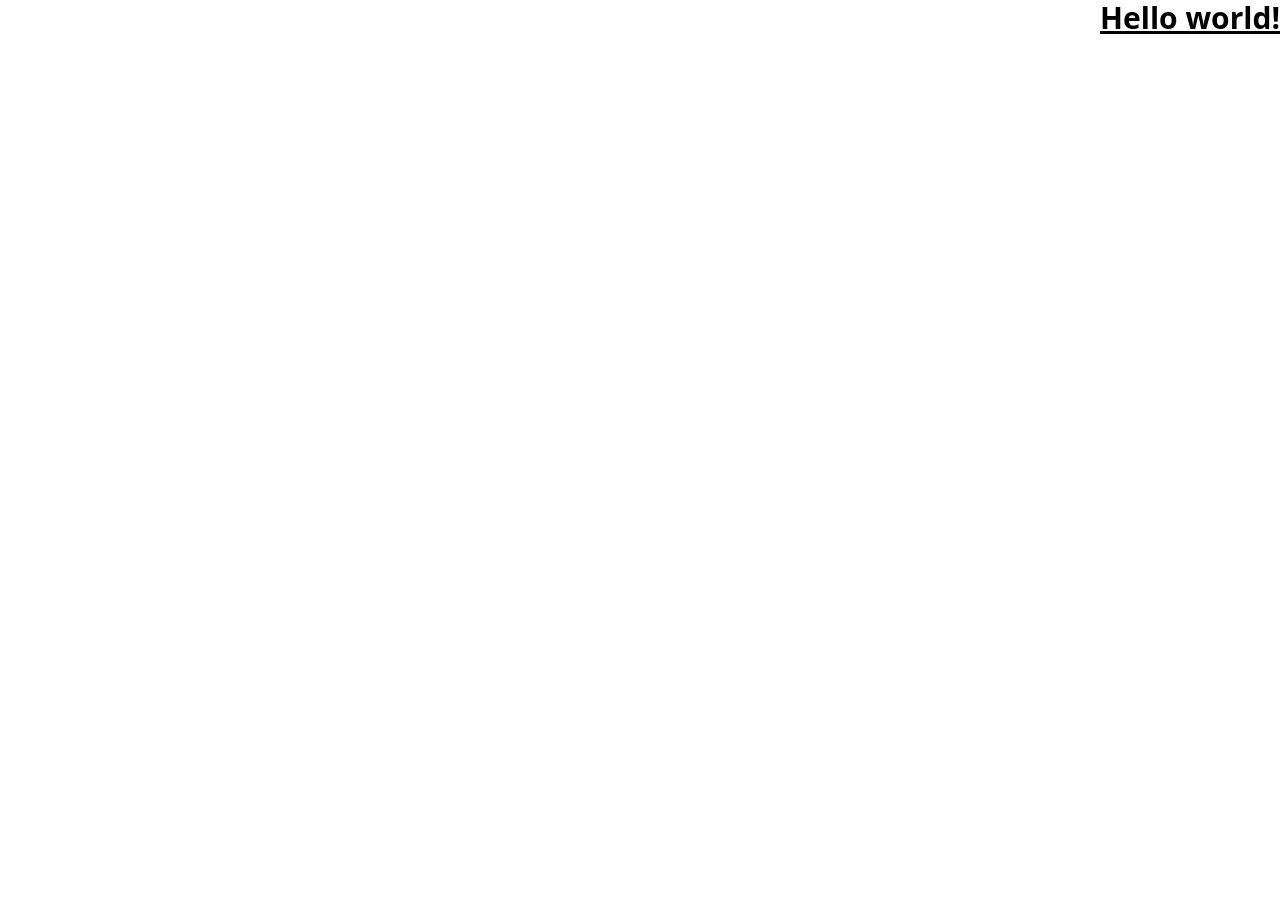
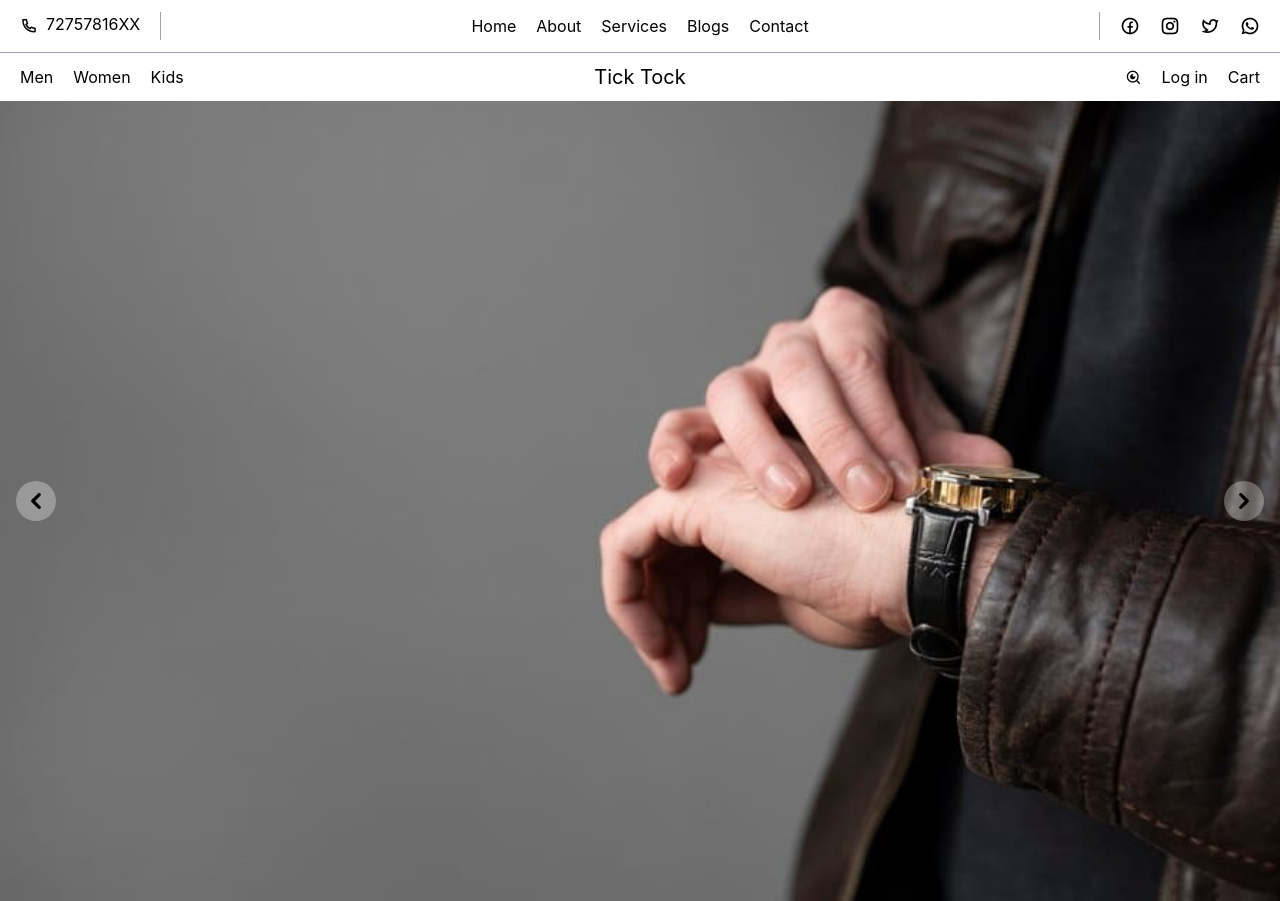
Before and after one commit to iamark07/PHP-Watcg-E-Commerce-Website, a PHP site: page / in a window 1280 px wide. Before the commit the page is almost empty. Before the commit the page ends 34 px from the top, so only its background shows below. Run offline with PHP 8.4, Linux system fonts and the light colour scheme; some libraries are stand-ins or nearby versions.

Commit message:
update all files

```diff
--- a/index.html
+++ b/index.html
@@ -1,22 +1,171 @@
 <!DOCTYPE html>
 <html lang="en">
+
 <head>
     <meta charset="UTF-8">
     <meta name="viewport" content="width=device-width, initial-scale=1.0">
 
     <!-- css link -->
     <link rel="stylesheet" href="assets/css/style.css">
+
     <!-- tailwind css link -->
     <link rel="stylesheet" href="tailwind_config/tailwind_output.css">
+
+    <!-- flowbite tailwind css cdn -->
+    <link href="https://cdnjs.cloudflare.com/ajax/libs/flowbite/2.3.0/flowbite.min.css" rel="stylesheet" />
+
+    <!-- rimix icon cdn link -->
+    <link href="https://cdn.jsdelivr.net/npm/remixicon@4.3.0/fonts/remixicon.css" rel="stylesheet"/>
+
     <title>Wacth E-Commerce</title>
 </head>
+
 <body>
+    <main>
+        <header>
+            <div class="sub_header hidden md:flex justify-between px-5 py-3 border-gray-400 border-solid border-b relative">
+                <div class="mobile_no flex gap-2 pe-5  border-gray-400 border-solid border-e">
+                    <i class="ri-phone-line text-lg flex gap-2 items-center"></i>
+                    <p>72757816XX</p>
+                </div>
+                <nav class="absolute top-1/2 left-1/2 -translate-x-1/2 -translate-y-1/2">
+                    <ul class="flex gap-5">
+                        <li class="text-black"><a href="#">Home</a></li>
+                        <li class="text-black"><a href="#">About</a></li>
+                        <li class="text-black"><a href="#">Services</a></li>
+                        <li class="text-black"><a href="#">Blogs</a></li>
+                        <li class="text-black"><a href="#">Contact</a></li>
+                    </ul>
+                </nav>
+                <div class="social_icon flex gap-5 ps-5 border-gray-400 border-solid border-s">
+                    <a href="#"><i class="ri-facebook-circle-line text-xl"></i></a>
+                    <a href="#"><i class="ri-instagram-line text-xl"></i></a>
+                    <a href="#"><i class="ri-twitter-line text-xl"></i></a>
+                    <a href="#"><i class="ri-whatsapp-line text-xl"></i></a>
+                </div>
+            </div>
+            <div class="main_header flex justify-between items-center px-5 py-3 lg:px-5 lg:py-5 bg-white md:relative">
+                <nav class="hidden md:block">
+                    <ul class="flex gap-5">
+                        <li class="text-black"><a href="#">Men</a></li>
+                        <li class="text-black"><a href="#">Women</a></li>
+                        <li class="text-black"><a href="#">Kids</a></li>
+                    </ul>
+                </nav>
+                <div class="logo md:absolute md:top-1/2 md:left-1/2 md:-translate-x-1/2 md:-translate-y-1/2">
+                    <h2 class="text-black text-xl md:text-2xl">Tick Tock</h2>
+                </div>
+                <div class="user_section hidden md:block">
+                    <ul class="flex gap-5">
+                        <li class="text-black cursor-pointer"><i class="ri-search-eye-line"></i></li>
+                        <li class="text-black cursor-pointer">Log in</li>
+                        <li class="text-black cursor-pointer">Cart</li>
+                    </ul>
+                </div>
+                <div class="menu_icon md:hidden flex gap-5">
+                    <i class="ri-search-eye-line text-2xl"></i>
+                    <i class="open_menu ri-menu-fold-2-line text-2xl"></i>
+                </div>
+                <div class="menu_slider absolute md:hidden left-0 top-0 bg-white z-50 w-full h-screen">
+                    <div class="menu_logo flex justify-between p-5">
+                        <div class="logo">
+                            <h2 class="text-black text-3xl">Tick Tock</h2>
+                        </div>
+                        <i class="close_menu ri-menu-unfold-2-line text-2xl"></i>
+                    </div>
+                    <nav class="mob_nav">
+                        <ul class="flex flex-col gap-5 p-5">
+                            <li class="text-black text-xl"><a href="#">Home</a></li>
+                            <li class="text-black text-xl"><a href="#">About</a></li>
+                            <li class="text-black text-xl"><a href="#">Services</a></li>
+                            <li class="text-black text-xl"><a href="#">Blogs</a></li>
+                            <li class="text-black text-xl"><a href="#">Contact</a></li>
+                            <li class="text-black text-xl cursor-pointer">Cart</li>
+                            <li class="text-black text-xl cursor-pointer">Log in</li>
+                        </ul>
+                    </nav>
+                    <nav>
+                        <ul class="flex flex-col p-5 gap-5 border-gray-400 border-solid border-t">
+                            <li class="text-black text-xl"><a href="#">Men</a></li>
+                            <li class="text-black text-xl"><a href="#">Women</a></li>
+                            <li class="text-black text-xl"><a href="#">Kids</a></li>
+                        </ul>
+                    </nav>
+                    <div class="user_section">
+                        <ul class="flex flex-col gap-5  border-gray-400 border-solid border-t">
 
+                        </ul>
+                    </div>
+                </div>
+            </div>
+        </header>
+        <section class="slider_container">
+            <div id="controls-carousel" class="relative w-full" data-carousel="static">
+                <!-- Carousel wrapper -->
+                <div class="relative h-screen overflow-hidden">
+                    <!-- Item 1 -->
+                    <div class="hidden duration-700 ease-in-out" data-carousel-item>
+                        <img src="assets/img/website banner/banner-1.jpg"
+                            class="absolute block object-cover h-screen w-full -translate-x-1/2 -translate-y-1/2 top-1/2 left-1/2" alt="...">
+                    </div>
+                    <!-- Item 2 -->
+                    <div class="hidden duration-700 ease-in-out" data-carousel-item="active">
+                        <img src="assets/img/website banner/banner-2.jpg"
+                            class="absolute block object-cover h-screen w-full -translate-x-1/2 -translate-y-1/2 top-1/2 left-1/2" alt="...">
+                    </div>
+                    <!-- Item 3 -->
+                    <div class="hidden duration-700 ease-in-out" data-carousel-item>
+                        <img src="assets/img/website banner/banner-3.jpg"
+                            class="absolute block object-cover h-screen w-full -translate-x-1/2 -translate-y-1/2 top-1/2 left-1/2" alt="...">
+                    </div>
+                    <!-- Item 4 -->
+                    <div class="hidden duration-700 ease-in-out" data-carousel-item>
+                        <img src="assets/img/website banner/banner-4.jpg"
+                            class="absolute block object-cover h-screen w-full -translate-x-1/2 -translate-y-1/2 top-1/2 left-1/2" alt="...">
+                    </div>
+                    <!-- Item 5 -->
+                    <div class="hidden duration-700 ease-in-out" data-carousel-item>
+                        <img src="assets/img/website banner/banner-5.jpg"
+                            class="absolute block object-cover h-screen w-full -translate-x-1/2 -translate-y-1/2 top-1/2 left-1/2" alt="...">
+                    </div>
+                </div>
+                <!-- Slider controls -->
+                <button type="button"
+                    class="absolute top-0 start-0 z-30 flex items-center justify-center h-full px-4 cursor-pointer group focus:outline-none"
+                    data-carousel-prev>
+                    <span
+                        class="inline-flex items-center justify-center w-10 h-10 rounded-full bg-white/30 dark:bg-gray-800/30 group-hover:bg-white/50 dark:group-hover:bg-gray-800/60 group-focus:ring-4 group-focus:ring-white dark:group-focus:ring-gray-800/70 group-focus:outline-none">
+                        <svg class="w-4 h-4 text-black dark:text-gray-800 rtl:rotate-180" aria-hidden="true"
+                            xmlns="http://www.w3.org/2000/svg" fill="none" viewBox="0 0 6 10">
+                            <path stroke="currentColor" stroke-linecap="round" stroke-linejoin="round" stroke-width="2"
+                                d="M5 1 1 5l4 4" />
+                        </svg>
+                        <span class="sr-only">Previous</span>
+                    </span>
+                </button>
+                <button type="button"
+                    class="absolute top-0 end-0 z-30 flex items-center justify-center h-full px-4 cursor-pointer group focus:outline-none"
+                    data-carousel-next>
+                    <span
+                        class="inline-flex items-center justify-center w-10 h-10 rounded-full bg-white/30 dark:bg-gray-800/30 group-hover:bg-white/50 dark:group-hover:bg-gray-800/60 group-focus:ring-4 group-focus:ring-white dark:group-focus:ring-gray-800/70 group-focus:outline-none">
+                        <svg class="w-4 h-4 text-black dark:text-gray-800 rtl:rotate-180" aria-hidden="true"
+                            xmlns="http://www.w3.org/2000/svg" fill="none" viewBox="0 0 6 10">
+                            <path stroke="currentColor" stroke-linecap="round" stroke-linejoin="round" stroke-width="2"
+                                d="m1 9 4-4-4-4" />
+                        </svg>
+                        <span class="sr-only">Next</span>
+                    </span>
+                </button>
+            </div>
 
-    <h1 class="text-3xl font-bold underline text-right w-full">
-        Hello world!
-    </h1>
+        </section>
+    </main>
 
+    <!-- flowbite tailwind css cdn -->
+    <script src="https://cdnjs.cloudflare.com/ajax/libs/flowbite/2.3.0/flowbite.min.js"></script>
 
+    <!-- script link -->
+    <script src="assets/js/script.js"></script>
 </body>
+
 </html>
--- a/package.json
+++ b/package.json
@@ -3,7 +3,7 @@
   "version": "1.0.0",
   "main": "index.js",
   "scripts": {
-    "test": "echo \"Error: no test specified\" && exit 1"
+    "start": "npx tailwindcss -i ./tailwind_config/tailwind_input.css -o ./tailwind_config/tailwind_output.css --watch"
   },
   "keywords": [],
   "author": "",
--- a/tailwind_config/tailwind_output.css
+++ b/tailwind_config/tailwind_output.css
@@ -554,12 +554,264 @@ video {
   --tw-contain-style:  ;
 }
 
+.sr-only {
+  position: absolute;
+  width: 1px;
+  height: 1px;
+  padding: 0;
+  margin: -1px;
+  overflow: hidden;
+  clip: rect(0, 0, 0, 0);
+  white-space: nowrap;
+  border-width: 0;
+}
+
+.static {
+  position: static;
+}
+
+.absolute {
+  position: absolute;
+}
+
+.relative {
+  position: relative;
+}
+
+.end-0 {
+  inset-inline-end: 0px;
+}
+
+.left-1\/2 {
+  left: 50%;
+}
+
+.start-0 {
+  inset-inline-start: 0px;
+}
+
+.top-0 {
+  top: 0px;
+}
+
+.top-1\/2 {
+  top: 50%;
+}
+
+.left-0 {
+  left: 0px;
+}
+
+.z-30 {
+  z-index: 30;
+}
+
+.z-50 {
+  z-index: 50;
+}
+
+.-z-50 {
+  z-index: -50;
+}
+
+.block {
+  display: block;
+}
+
+.flex {
+  display: flex;
+}
+
+.inline-flex {
+  display: inline-flex;
+}
+
+.hidden {
+  display: none;
+}
+
+.h-10 {
+  height: 2.5rem;
+}
+
+.h-4 {
+  height: 1rem;
+}
+
+.h-full {
+  height: 100%;
+}
+
+.h-screen {
+  height: 100vh;
+}
+
+.w-10 {
+  width: 2.5rem;
+}
+
+.w-4 {
+  width: 1rem;
+}
+
 .w-full {
   width: 100%;
 }
 
-.text-right {
-  text-align: right;
+.-translate-x-1\/2 {
+  --tw-translate-x: -50%;
+  transform: translate(var(--tw-translate-x), var(--tw-translate-y)) rotate(var(--tw-rotate)) skewX(var(--tw-skew-x)) skewY(var(--tw-skew-y)) scaleX(var(--tw-scale-x)) scaleY(var(--tw-scale-y));
+}
+
+.-translate-y-1\/2 {
+  --tw-translate-y: -50%;
+  transform: translate(var(--tw-translate-x), var(--tw-translate-y)) rotate(var(--tw-rotate)) skewX(var(--tw-skew-x)) skewY(var(--tw-skew-y)) scaleX(var(--tw-scale-x)) scaleY(var(--tw-scale-y));
+}
+
+.cursor-pointer {
+  cursor: pointer;
+}
+
+.flex-col {
+  flex-direction: column;
+}
+
+.content-between {
+  align-content: space-between;
+}
+
+.items-center {
+  align-items: center;
+}
+
+.justify-center {
+  justify-content: center;
+}
+
+.justify-between {
+  justify-content: space-between;
+}
+
+.gap-2 {
+  gap: 0.5rem;
+}
+
+.gap-5 {
+  gap: 1.25rem;
+}
+
+.overflow-hidden {
+  overflow: hidden;
+}
+
+.rounded-full {
+  border-radius: 9999px;
+}
+
+.border-b {
+  border-bottom-width: 1px;
+}
+
+.border-e {
+  border-inline-end-width: 1px;
+}
+
+.border-s {
+  border-inline-start-width: 1px;
+}
+
+.border-t {
+  border-top-width: 1px;
+}
+
+.border-solid {
+  border-style: solid;
+}
+
+.border-gray-400 {
+  --tw-border-opacity: 1;
+  border-color: rgb(156 163 175 / var(--tw-border-opacity));
+}
+
+.bg-white {
+  --tw-bg-opacity: 1;
+  background-color: rgb(255 255 255 / var(--tw-bg-opacity));
+}
+
+.bg-white\/30 {
+  background-color: rgb(255 255 255 / 0.3);
+}
+
+.bg-red-500 {
+  --tw-bg-opacity: 1;
+  background-color: rgb(239 68 68 / var(--tw-bg-opacity));
+}
+
+.bg-green-500 {
+  --tw-bg-opacity: 1;
+  background-color: rgb(34 197 94 / var(--tw-bg-opacity));
+}
+
+.object-cover {
+  -o-object-fit: cover;
+     object-fit: cover;
+}
+
+.p-5 {
+  padding: 1.25rem;
+}
+
+.px-4 {
+  padding-left: 1rem;
+  padding-right: 1rem;
+}
+
+.px-5 {
+  padding-left: 1.25rem;
+  padding-right: 1.25rem;
+}
+
+.py-3 {
+  padding-top: 0.75rem;
+  padding-bottom: 0.75rem;
+}
+
+.px-0 {
+  padding-left: 0px;
+  padding-right: 0px;
+}
+
+.py-0 {
+  padding-top: 0px;
+  padding-bottom: 0px;
+}
+
+.px-3 {
+  padding-left: 0.75rem;
+  padding-right: 0.75rem;
+}
+
+.pe-5 {
+  padding-inline-end: 1.25rem;
+}
+
+.ps-5 {
+  padding-inline-start: 1.25rem;
+}
+
+.text-2xl {
+  font-size: 1.5rem;
+  line-height: 2rem;
+}
+
+.text-lg {
+  font-size: 1.125rem;
+  line-height: 1.75rem;
+}
+
+.text-xl {
+  font-size: 1.25rem;
+  line-height: 1.75rem;
 }
 
 .text-3xl {
@@ -567,20 +819,139 @@ video {
   line-height: 2.25rem;
 }
 
-.font-bold {
-  font-weight: 700;
+.text-black {
+  --tw-text-opacity: 1;
+  color: rgb(0 0 0 / var(--tw-text-opacity));
 }
 
-.text-red-600 {
-  --tw-text-opacity: 1;
-  color: rgb(220 38 38 / var(--tw-text-opacity));
+.duration-700 {
+  transition-duration: 700ms;
 }
 
-.text-green-600 {
-  --tw-text-opacity: 1;
-  color: rgb(22 163 74 / var(--tw-text-opacity));
+.ease-in-out {
+  transition-timing-function: cubic-bezier(0.4, 0, 0.2, 1);
 }
 
-.underline {
-  text-decoration-line: underline;
+.focus\:outline-none:focus {
+  outline: 2px solid transparent;
+  outline-offset: 2px;
 }
+
+.group:hover .group-hover\:bg-white\/50 {
+  background-color: rgb(255 255 255 / 0.5);
+}
+
+.group:focus .group-focus\:outline-none {
+  outline: 2px solid transparent;
+  outline-offset: 2px;
+}
+
+.group:focus .group-focus\:ring-4 {
+  --tw-ring-offset-shadow: var(--tw-ring-inset) 0 0 0 var(--tw-ring-offset-width) var(--tw-ring-offset-color);
+  --tw-ring-shadow: var(--tw-ring-inset) 0 0 0 calc(4px + var(--tw-ring-offset-width)) var(--tw-ring-color);
+  box-shadow: var(--tw-ring-offset-shadow), var(--tw-ring-shadow), var(--tw-shadow, 0 0 #0000);
+}
+
+.group:focus .group-focus\:ring-white {
+  --tw-ring-opacity: 1;
+  --tw-ring-color: rgb(255 255 255 / var(--tw-ring-opacity));
+}
+
+@media (min-width: 640px) {
+  .sm\:hidden {
+    display: none;
+  }
+}
+
+@media (min-width: 768px) {
+  .md\:absolute {
+    position: absolute;
+  }
+
+  .md\:relative {
+    position: relative;
+  }
+
+  .md\:left-1\/2 {
+    left: 50%;
+  }
+
+  .md\:top-1\/2 {
+    top: 50%;
+  }
+
+  .md\:left-0 {
+    left: 0px;
+  }
+
+  .md\:top-0 {
+    top: 0px;
+  }
+
+  .md\:block {
+    display: block;
+  }
+
+  .md\:flex {
+    display: flex;
+  }
+
+  .md\:hidden {
+    display: none;
+  }
+
+  .md\:-translate-x-1\/2 {
+    --tw-translate-x: -50%;
+    transform: translate(var(--tw-translate-x), var(--tw-translate-y)) rotate(var(--tw-rotate)) skewX(var(--tw-skew-x)) skewY(var(--tw-skew-y)) scaleX(var(--tw-scale-x)) scaleY(var(--tw-scale-y));
+  }
+
+  .md\:-translate-y-1\/2 {
+    --tw-translate-y: -50%;
+    transform: translate(var(--tw-translate-x), var(--tw-translate-y)) rotate(var(--tw-rotate)) skewX(var(--tw-skew-x)) skewY(var(--tw-skew-y)) scaleX(var(--tw-scale-x)) scaleY(var(--tw-scale-y));
+  }
+
+  .md\:text-2xl {
+    font-size: 1.5rem;
+    line-height: 2rem;
+  }
+}
+
+@media (min-width: 1024px) {
+  .lg\:flex {
+    display: flex;
+  }
+
+  .lg\:px-5 {
+    padding-left: 1.25rem;
+    padding-right: 1.25rem;
+  }
+
+  .lg\:py-5 {
+    padding-top: 1.25rem;
+    padding-bottom: 1.25rem;
+  }
+}
+
+.rtl\:rotate-180:where([dir="rtl"], [dir="rtl"] *) {
+  --tw-rotate: 180deg;
+  transform: translate(var(--tw-translate-x), var(--tw-translate-y)) rotate(var(--tw-rotate)) skewX(var(--tw-skew-x)) skewY(var(--tw-skew-y)) scaleX(var(--tw-scale-x)) scaleY(var(--tw-scale-y));
+}
+
+@media (prefers-color-scheme: dark) {
+  .dark\:bg-gray-800\/30 {
+    background-color: rgb(31 41 55 / 0.3);
+  }
+
+  .dark\:text-gray-800 {
+    --tw-text-opacity: 1;
+    color: rgb(31 41 55 / var(--tw-text-opacity));
+  }
+
+  .group:hover .dark\:group-hover\:bg-gray-800\/60 {
+    background-color: rgb(31 41 55 / 0.6);
+  }
+
+  .group:focus .dark\:group-focus\:ring-gray-800\/70 {
+    --tw-ring-color: rgb(31 41 55 / 0.7);
+  }
+}
```
